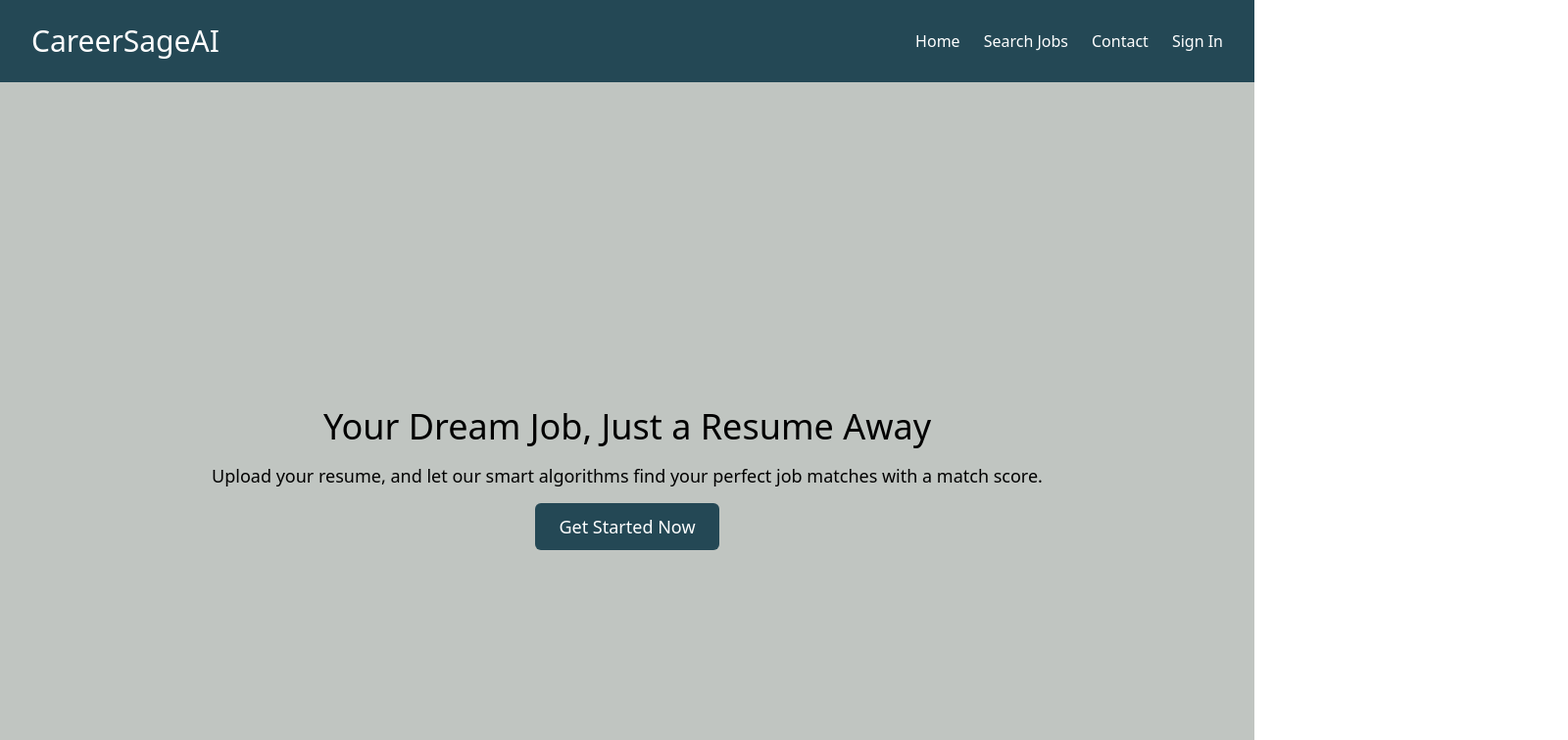
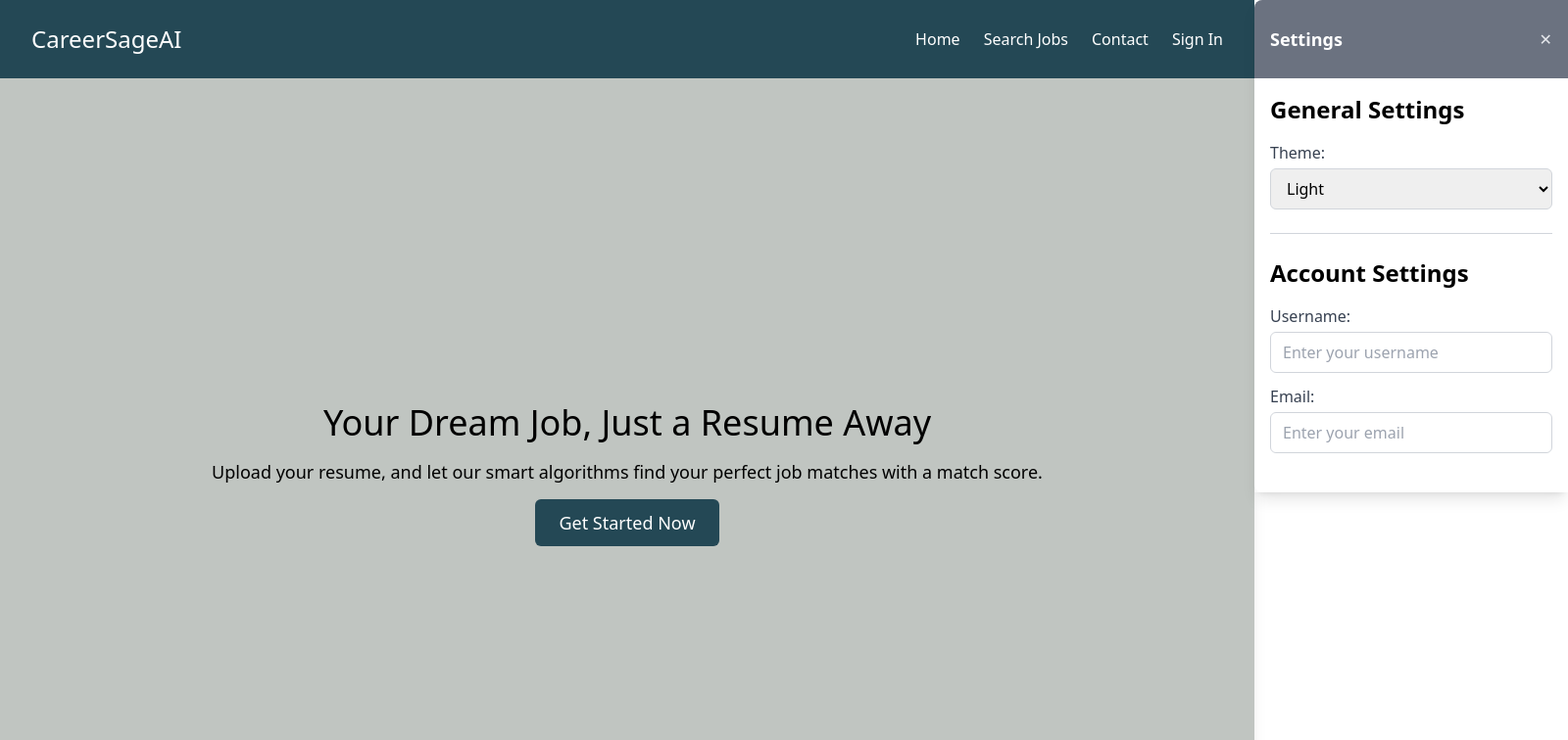
Before and after one commit to mason-lee19/CareerSageAI, a Next.js app in the folder frontend/: page /home in a window 1280 px wide. Shown: the top 756 px of the page at 98% size, 1600 px wide, since content can reach past the window. Built offline with nearby package versions, Linux system fonts and the light colour scheme; no server answers.

Commit message:
Added settings page when user is logged in

```diff
--- a/frontend/src/components/navbar.js
+++ b/frontend/src/components/navbar.js
@@ -2,13 +2,21 @@ import Link from "next/link";
 import { useAuthState } from "react-firebase-hooks/auth";
 import { auth } from "../utils/firebase";
 
+import { useState } from "react";
+
 export default function Navbar() {
   const [user, loading] = useAuthState(auth);
+  const [theme, setTheme] = useState('Light');
 
+  const [isSettingsOpen, setIsSettingsOpen] = useState(false);
+
+  const toggleSettings = () => {
+    setIsSettingsOpen(!isSettingsOpen); // Toggle settings visibility
+  };
 
   return (
     <header className="w-full bg-primary px-8 py-6 text-white flex justify-between items-center">
-      <h1 className="text-3xl font-title">CareerSageAI</h1>
+      <h1 className="text-2xl font-title">CareerSageAI</h1>
       <nav>
       <ul className="flex gap-6">
         <li>
@@ -33,13 +41,73 @@ export default function Navbar() {
           </Link>
           )}
           {user && (
-            <Link href="/user-settings">
+            <button onClick={toggleSettings}>
               <img className='w-6 rounded-full cursor-pointer' src={user.photoURL}/>
-            </Link>
+            </button>
           )}
         </li>
       </ul>
     </nav>
+
+    {/*Settings Page*/}
+    <div
+            className={`absolute top-0 right-0 w-1/4 shadow-lg transform ${
+            isSettingsOpen ? "translate-x-0" : "translate-x-full"
+            } transition-transform duration-300`}
+        >
+      <div className="flex items-center justify-between py-6 p-4 bg-gray-500 rounded-tl-lg">
+        <h2 className="text-lg font-semibold">Settings</h2>
+        <h2 className="text-2xl text-gray-500">-</h2>
+        <button
+            onClick={toggleSettings}
+            className="text-gray-200 hover:text-black"
+        >
+            ✕
+        </button>
+        </div>
+        <div className="p-4 overflow-y-auto bg-white text-black rounded-bl-lg">
+        {/*General Settings*/}
+        <h3 className="text-2xl font-semibold mb-4">General Settings</h3>
+        <div className="space-y-3">
+            <div>
+            <label className="block text-gray-700">Theme:</label>
+            <select
+                value={theme}
+                onChange={(e) => setTheme(e.target.value)}
+                className="mt-1 block w-full px-3 py-2 border border-gray-300 rounded-md focus:outline-none focus:ring-2 focus:ring-blue-500"
+            >
+                <option value="Light">Light</option>
+                <option value="Dark">Dark</option>
+            </select>
+            </div>
+        </div>
+        {/*Account Settings*/}
+        <hr className="my-6 border-t border-gray-300" />
+
+        <div className="mb-6">
+            <h3 className="text-2xl font-semibold mb-4">Account Settings</h3>
+            <div className="space-y-3">
+            <div>
+                <label className="block text-gray-700">Username:</label>
+                <input
+                type="text"
+                placeholder="Enter your username"
+                className="mt-1 block w-full px-3 py-2 border border-gray-300 rounded-md focus:outline-none focus:ring-2 focus:ring-blue-500"
+                />
+            </div>
+
+            <div>
+                <label className="block text-gray-700">Email:</label>
+                <input
+                type="email"
+                placeholder="Enter your email"
+                className="mt-1 block w-full px-3 py-2 border border-gray-300 rounded-md focus:outline-none focus:ring-2 focus:ring-blue-500"
+                />
+            </div>
+          </div>
+        </div>
+      </div>
+    </div>
   </header>
   );
 };
--- a/frontend/src/pages/home.js
+++ b/frontend/src/pages/home.js
@@ -1,5 +1,4 @@
 import React from "react";
-//import Lottie from "react-lottie-player";
 import animationData from "../../assets/getting-started.json"
 import dynamic from 'next/dynamic';
 
@@ -115,7 +114,7 @@ export default function Home() {
           </h3>
           <div className="grid grid-cols-1 md:grid-cols-2 items-center justify-center gap-8">
             <div className="flex flex-col gap-12">
-              <div className="bg-white border border-neutral-300 px-6 py-6 mx-auto w-full max-w-md shadow-md">
+              <div className="bg-white border border-neutral-300 rounded-md px-6 py-6 mx-auto w-full max-w-md shadow-md">
                 <span className="material-symbols-outlined text-primary-500 !text-4xl py-6">
                   account_circle
                 </span>
@@ -124,14 +123,14 @@ export default function Home() {
                 </h4>
                 <p>Sign up and tell us about yourself.</p>
               </div>
-              <div className="bg-white border border-neutral-300 px-6 py-6 mx-auto w-full max-w-md shadow-md">
+              <div className="bg-white border border-neutral-300 rounded-md px-6 py-6 mx-auto w-full max-w-md shadow-md">
                 <span className="material-symbols-outlined text-primary-500 !text-3xl py-6">
                   Upload
                 </span>
                 <h4 className="text-xl font-semibold mb-2">Upload your resume</h4>
                 <p>Let our algorithms analyze your skills and experiences.</p>
               </div>
-              <div className="bg-white border border-neutral-300 px-6 py-6 mx-auto w-full max-w-md shadow-md">
+              <div className="bg-white border border-neutral-300 rounded-md px-6 py-6 mx-auto w-full max-w-md shadow-md">
                 <span className="material-symbols-outlined text-primary-500 !text-4xl py-6">
                   Search
                 </span>
```
